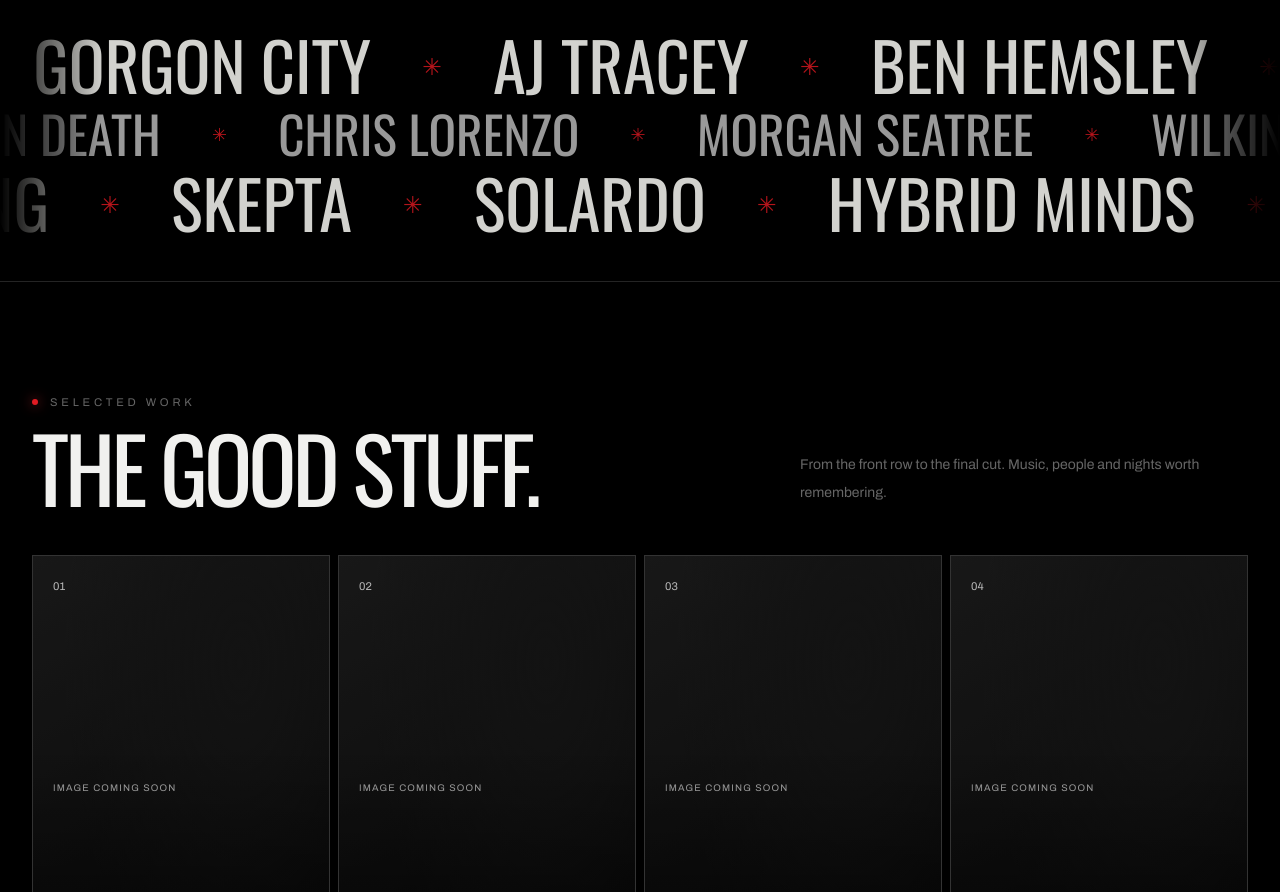
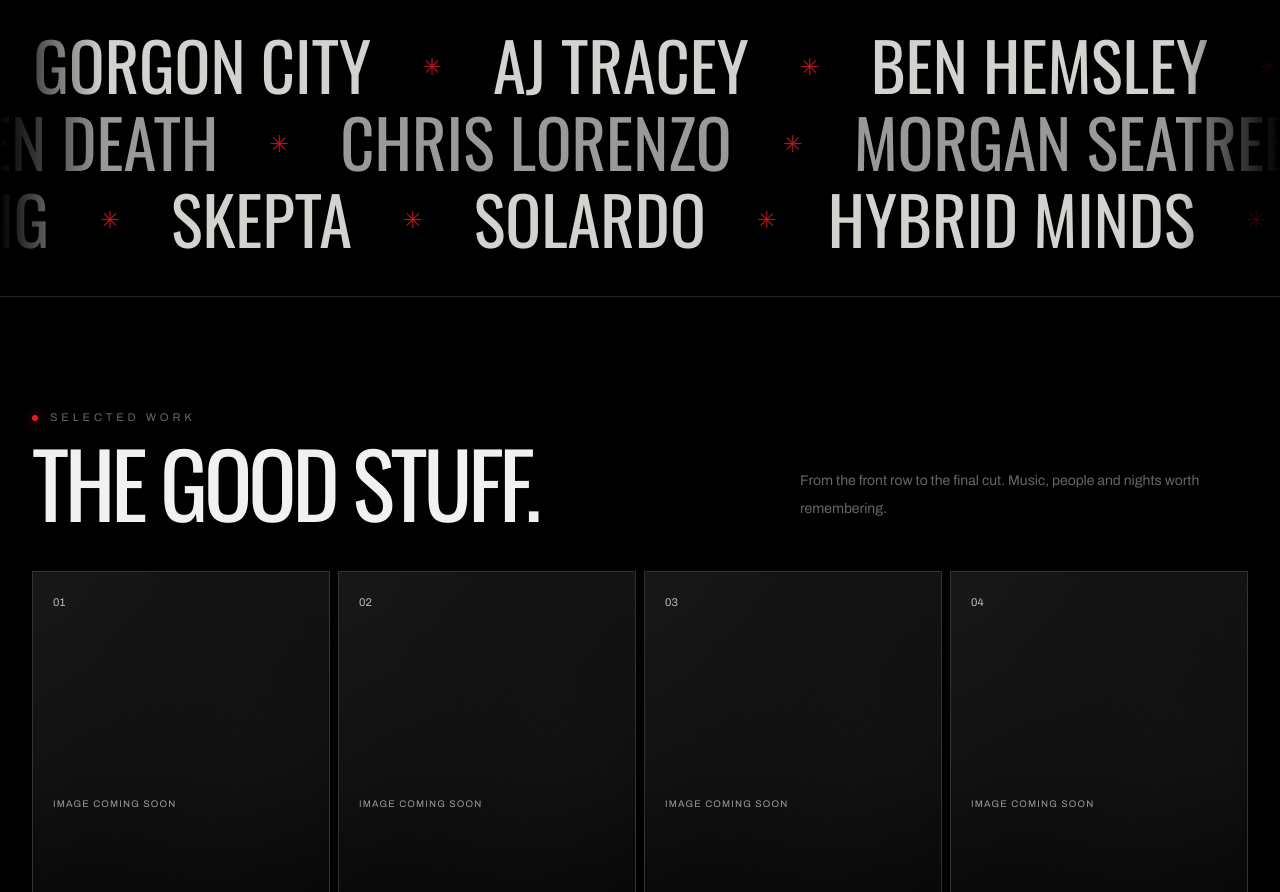
Before and after one commit to SizzleReelStudios/szl-website, a Next.js app: page / in a window 1280 px wide. Shown: the part 875-1767 px from the top of the page. Built offline with nearby package versions, Linux system fonts and the light colour scheme.

Commit message:
Match artist name sizing across all marquee rows

```diff
--- a/app/globals.css
+++ b/app/globals.css
@@ -336,7 +336,7 @@ body::before {
 .names-group span { display:flex; align-items:center; white-space:nowrap; font-family:var(--font-display),sans-serif; font-size:clamp(2.3rem,5.2vw,5.5rem); line-height:1; text-transform:uppercase; color:#d2d2ce; }
 .names-group i { font-style:normal; font-size:.35em; color:#b5141b; margin:0 clamp(24px,4vw,72px); }
 .names-row:nth-child(2) .names-track { animation-direction:reverse; animation-duration:48s; }
-.names-row:nth-child(2) span { font-size:clamp(1.8rem,4vw,4.3rem); color:#999; }
+.names-row:nth-child(2) span { color:#999; }
 .names-band[data-paused="true"] .names-track,.names-band:hover .names-track,.names-band:focus-within .names-track { animation-play-state:paused; }
 @keyframes names-travel { to { transform:translateX(-50%); } }
 
```
